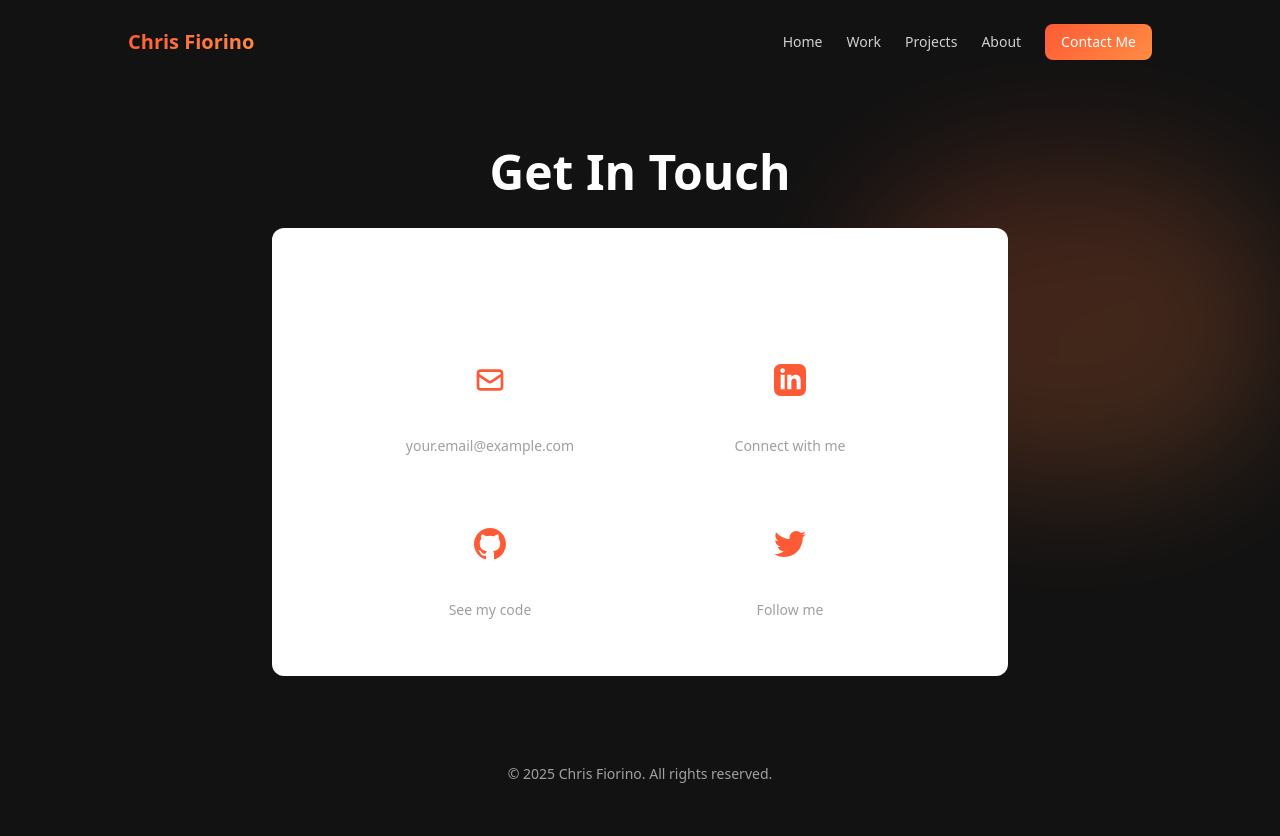
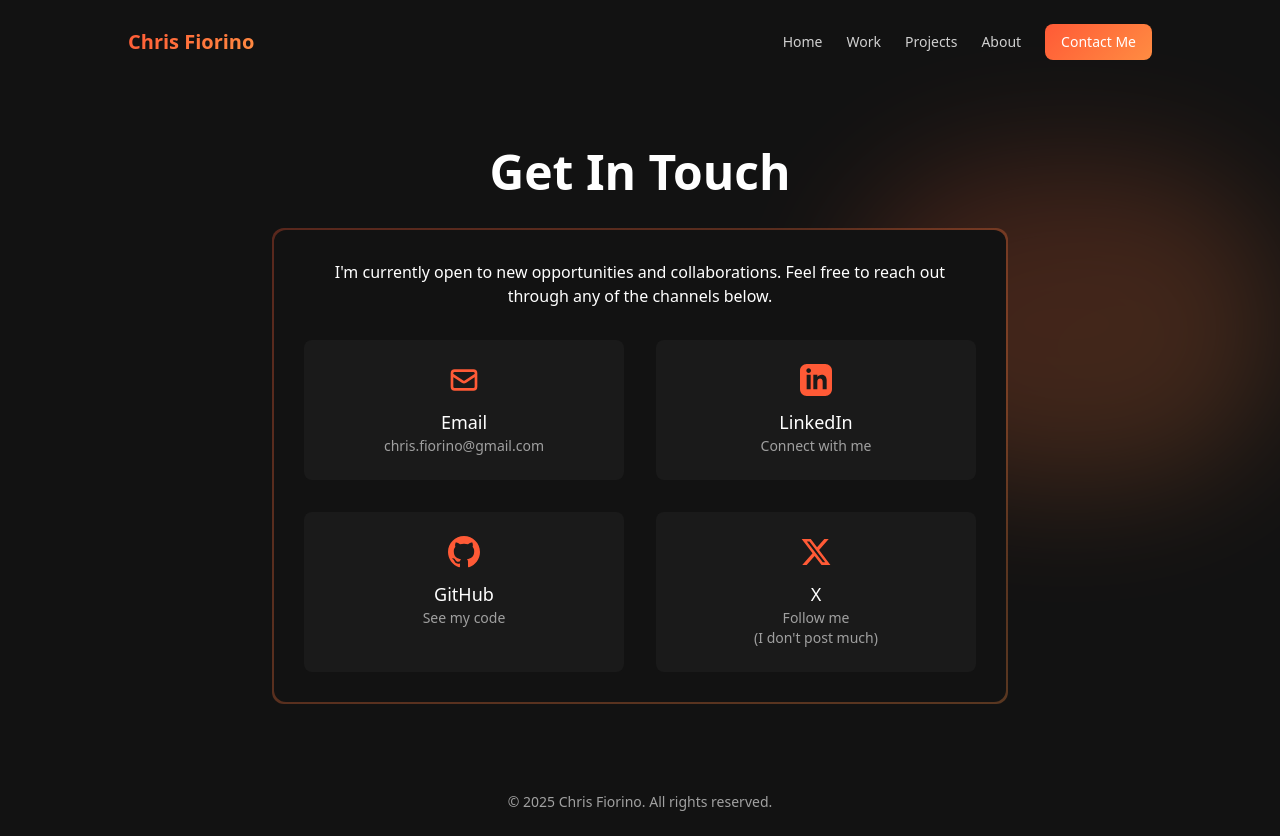
Before and after one commit to chrisfio/portfolio-website, a Next.js app: page /contact in a window 1280 px wide. Before the commit the page ends 808 px from the top, so only its background shows below. Built offline with nearby package versions, Linux system fonts and the light colour scheme.

Commit message:
improved styling on contact page

```diff
--- a/src/app/contact/page.tsx
+++ b/src/app/contact/page.tsx
@@ -7,62 +7,68 @@ export default function Contact() {
       <div className="max-w-3xl mx-auto px-4 py-16">
         <h1 className="text-4xl md:text-5xl font-bold mb-8 text-center">Get In Touch</h1>
 
-        <div className="bg-white bg-opacity-5 rounded-xl p-8">
-          <p className="text-center mb-8">
+        <div className="relative rounded-xl p-8 group">
+          {/* Gradient border effect */}
+          <div className="absolute inset-0 rounded-xl bg-gradient-to-br from-[#ff5a36] to-[#ff8c42] opacity-30 group-hover:opacity-40 transition-opacity"></div>
+          <div className="absolute inset-[2px] rounded-xl bg-[#121212]"></div>
+          <div className="relative">
+            <p className="text-center mb-8 text-white">
               I&apos;m currently open to new opportunities and collaborations.
               Feel free to reach out through any of the channels below.
             </p>
 
-          <div className="grid grid-cols-1 md:grid-cols-2 gap-6 max-w-xl mx-auto">
+            <div className="grid grid-cols-1 md:grid-cols-2 gap-8">
               <a
-              href="mailto:your.email@example.com"
-              className="flex flex-col items-center p-6 bg-white bg-opacity-5 rounded-lg hover:bg-opacity-10 transition-all"
+                href="mailto:chris.fiorino@gmail.com"
+                className="flex flex-col items-center p-6 bg-[#1a1a1a] rounded-lg hover:bg-[#222222] transition-all"
               >
                 <svg xmlns="http://www.w3.org/2000/svg" className="h-8 w-8 mb-3 text-[#ff5a36]" fill="none" viewBox="0 0 24 24" stroke="currentColor">
                   <path strokeLinecap="round" strokeLinejoin="round" strokeWidth={2} d="M3 8l7.89 5.26a2 2 0 002.22 0L21 8M5 19h14a2 2 0 002-2V7a2 2 0 00-2-2H5a2 2 0 00-2 2v10a2 2 0 002 2z" />
                 </svg>
-              <span className="text-lg font-medium">Email</span>
-              <span className="text-sm text-[#a0a0a0]">your.email@example.com</span>
+                <span className="text-lg font-medium text-white">Email</span>
+                <span className="text-sm text-[#a0a0a0]">chris.fiorino@gmail.com</span>
               </a>
 
               <a
-              href="https://linkedin.com/in/yourusername"
+                href="https://linkedin.com/in/cfio"
                 target="_blank"
                 rel="noopener noreferrer"
-              className="flex flex-col items-center p-6 bg-white bg-opacity-5 rounded-lg hover:bg-opacity-10 transition-all"
+                className="flex flex-col items-center p-6 bg-[#1a1a1a] rounded-lg hover:bg-[#222222] transition-all"
               >
                 <svg xmlns="http://www.w3.org/2000/svg" className="h-8 w-8 mb-3 text-[#ff5a36]" fill="currentColor" viewBox="0 0 24 24">
                   <path d="M19 0h-14c-2.761 0-5 2.239-5 5v14c0 2.761 2.239 5 5 5h14c2.762 0 5-2.239 5-5v-14c0-2.761-2.238-5-5-5zm-11 19h-3v-11h3v11zm-1.5-12.268c-.966 0-1.75-.79-1.75-1.764s.784-1.764 1.75-1.764 1.75.79 1.75 1.764-.783 1.764-1.75 1.764zm13.5 12.268h-3v-5.604c0-3.368-4-3.113-4 0v5.604h-3v-11h3v1.765c1.396-2.586 7-2.777 7 2.476v6.759z"/>
                 </svg>
-              <span className="text-lg font-medium">LinkedIn</span>
+                <span className="text-lg font-medium text-white">LinkedIn</span>
                 <span className="text-sm text-[#a0a0a0]">Connect with me</span>
               </a>
 
               <a
-              href="https://github.com/yourusername"
+                href="https://github.com/chrisfio"
                 target="_blank"
                 rel="noopener noreferrer"
-              className="flex flex-col items-center p-6 bg-white bg-opacity-5 rounded-lg hover:bg-opacity-10 transition-all"
+                className="flex flex-col items-center p-6 bg-[#1a1a1a] rounded-lg hover:bg-[#222222] transition-all"
               >
                 <svg xmlns="http://www.w3.org/2000/svg" className="h-8 w-8 mb-3 text-[#ff5a36]" fill="currentColor" viewBox="0 0 24 24">
                   <path d="M12 0c-6.626 0-12 5.373-12 12 0 5.302 3.438 9.8 8.207 11.387.599.111.793-.261.793-.577v-2.234c-3.338.726-4.033-1.416-4.033-1.416-.546-1.387-1.333-1.756-1.333-1.756-1.089-.745.083-.729.083-.729 1.205.084 1.839 1.237 1.839 1.237 1.07 1.834 2.807 1.304 3.492.997.107-.775.418-1.305.762-1.604-2.665-.305-5.467-1.334-5.467-5.931 0-1.311.469-2.381 1.236-3.221-.124-.303-.535-1.524.117-3.176 0 0 1.008-.322 3.301 1.23.957-.266 1.983-.399 3.003-.404 1.02.005 2.047.138 3.006.404 2.291-1.552 3.297-1.23 3.297-1.23.653 1.653.242 2.874.118 3.176.77.84 1.235 1.911 1.235 3.221 0 4.609-2.807 5.624-5.479 5.921.43.372.823 1.102.823 2.222v3.293c0 .319.192.694.801.576 4.765-1.589 8.199-6.086 8.199-11.386 0-6.627-5.373-12-12-12z"/>
                 </svg>
-              <span className="text-lg font-medium">GitHub</span>
+                <span className="text-lg font-medium text-white">GitHub</span>
                 <span className="text-sm text-[#a0a0a0]">See my code</span>
               </a>
 
               <a
-              href="https://twitter.com/yourusername"
+                href="https://x.com/Chris_Fiorino"
                 target="_blank"
                 rel="noopener noreferrer"
-              className="flex flex-col items-center p-6 bg-white bg-opacity-5 rounded-lg hover:bg-opacity-10 transition-all"
+                className="flex flex-col items-center p-6 bg-[#1a1a1a] rounded-lg hover:bg-[#222222] transition-all"
               >
                 <svg xmlns="http://www.w3.org/2000/svg" className="h-8 w-8 mb-3 text-[#ff5a36]" fill="currentColor" viewBox="0 0 24 24">
-                <path d="M24 4.557c-.883.392-1.832.656-2.828.775 1.017-.609 1.798-1.574 2.165-2.724-.951.564-2.005.974-3.127 1.195-.897-.957-2.178-1.555-3.594-1.555-3.179 0-5.515 2.966-4.797 6.045-4.091-.205-7.719-2.165-10.148-5.144-1.29 2.213-.669 5.108 1.523 6.574-.806-.026-1.566-.247-2.229-.616-.054 2.281 1.581 4.415 3.949 4.89-.693.188-1.452.232-2.224.084.626 1.956 2.444 3.379 4.6 3.419-2.07 1.623-4.678 2.348-7.29 2.04 2.179 1.397 4.768 2.212 7.548 2.212 9.142 0 14.307-7.721 13.995-14.646.962-.695 1.797-1.562 2.457-2.549z"/>
+                  <path d="M18.244 2.25h3.308l-7.227 8.26 8.502 11.24H16.17l-5.214-6.817L4.99 21.75H1.68l7.73-8.835L1.254 2.25H8.08l4.713 6.231zm-1.161 17.52h1.833L7.084 4.126H5.117z"/>
                 </svg>
-              <span className="text-lg font-medium">Twitter</span>
+                <span className="text-lg font-medium text-white">X</span>
                 <span className="text-sm text-[#a0a0a0]">Follow me</span>
+                <span className="text-sm text-[#a0a0a0]">(I don&apos;t post much)</span>
               </a>
+            </div>
           </div>
         </div>
       </div>
```
Lines whose indentation alone changed are shown as unchanged.
